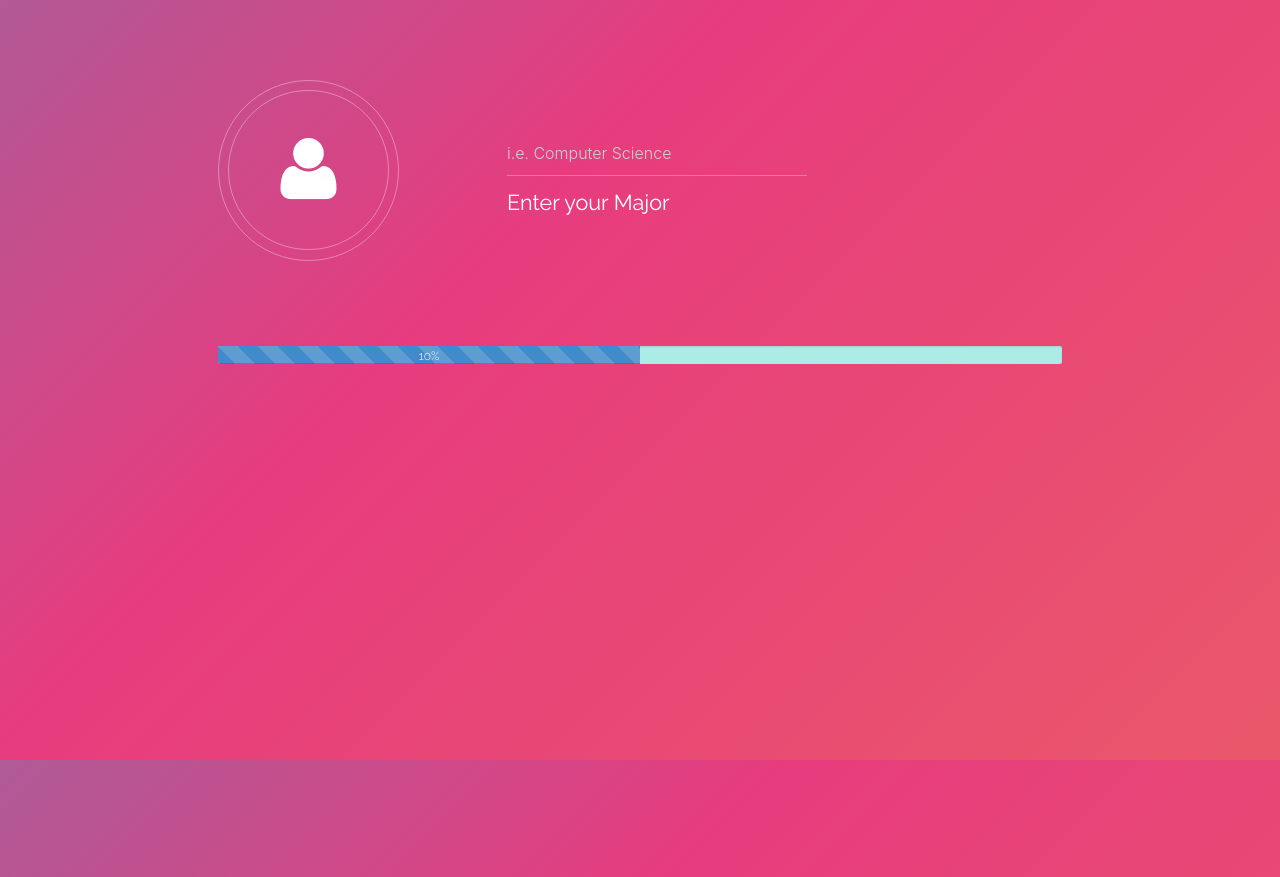
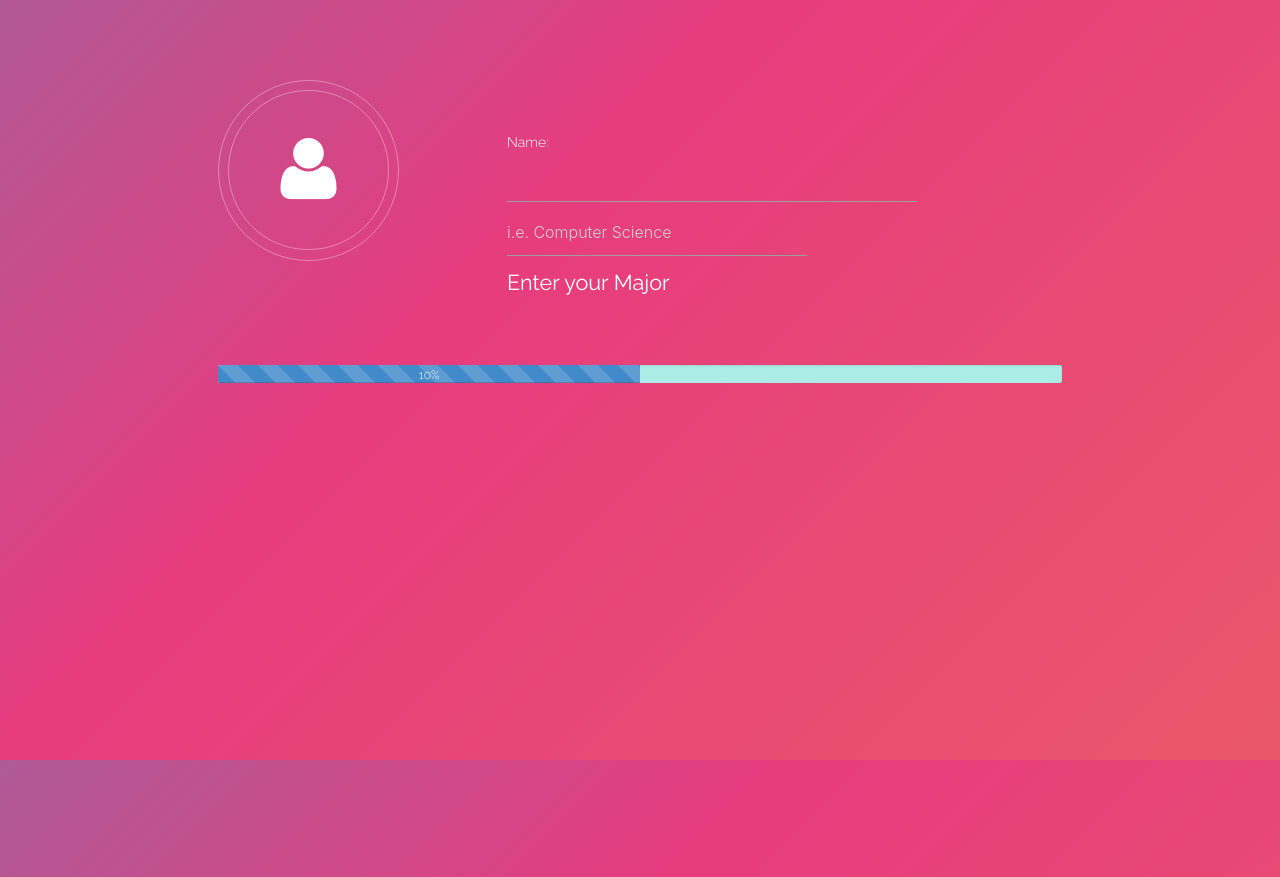
Before and after one commit to YasinEhsan/typeform, a plain HTML site: page index.html in a window 1280 px wide. Shown: the part 840-1717 px from the top of the page. Drawn offline with nearby package versions, Linux system fonts and the light colour scheme; files whose address does not match are found by name.

Commit message:
added onsub

```diff
--- a/index.html
+++ b/index.html
@@ -36,8 +36,8 @@
 	<script type="text/javascript">
 
 	function validateForm() {
-  var x = document.forms["myForm"]["fname"].value;
-  if (x == "") {
+  var x = document.getElementById("fname").value;
+  if (x == "y") {
     alert("Name must be filled out");
     return false;
   }
@@ -46,9 +46,6 @@
 
 </head>
 <body>
-	<section>
-
-	</section>
 
 
 	<!-- Navigation start -->
@@ -126,16 +123,16 @@
 					<!-- <input  type="text" autofocus="autofocus" class="validate"
 					checked
 					onKeyDown="if(event.keyCode==13) location.href='#apply4';" /> -->
-					<!-- <form name="myForm" action="/action_page.php" onsubmit="return validateForm()">
+					<form name="myForm" onsubmit="return validateForm()">
 						<div class="">
 								Name: <input type="text" name="fname">
 						</div>
 
-				</form> -->
+				</form>
 
-					<form autocomplete="off" name="myForm" onsubmit="return validateForm()" >
+					<form autocomplete="off">
 					  <div class="autocomplete" style="width:300px;">
-								<input id="myInput" type="text" name="fname" placeholder="i.e. Computer Science">
+								<input id="myInput" type="text" placeholder="i.e. Computer Science">
 					  </div>
 					</form>
 
```
